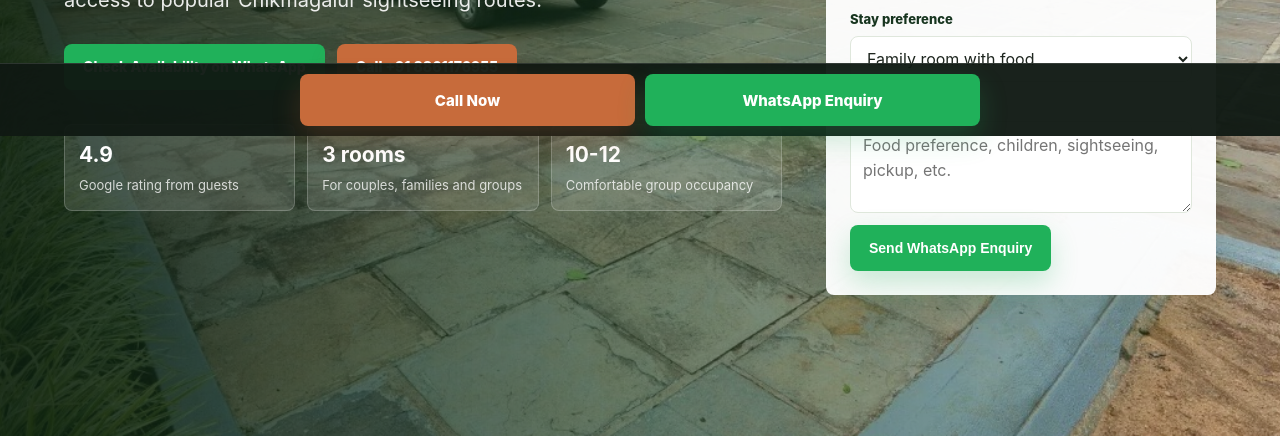
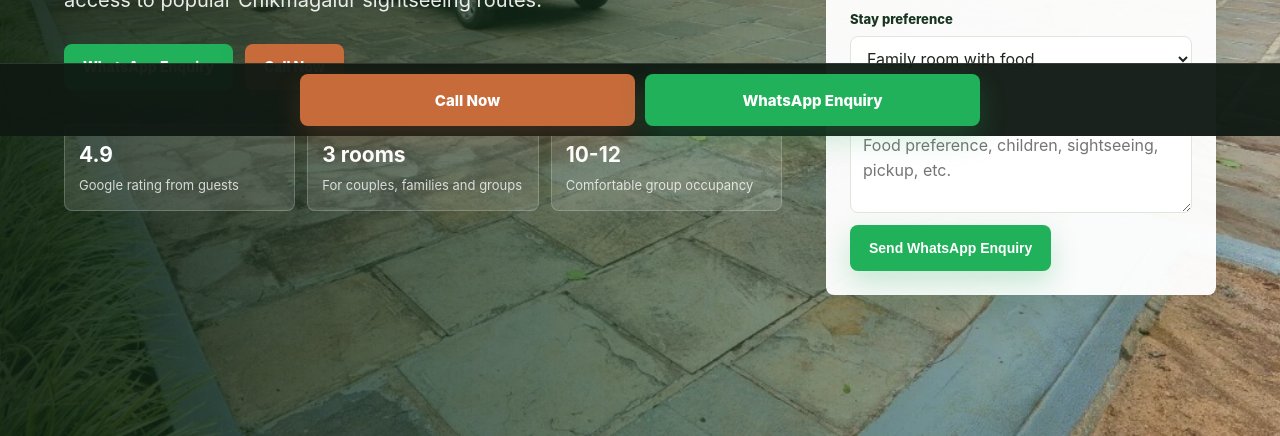
Before and after one commit to mamusthafa/sarithagali, a plain HTML site: page index.html in a window 1280 px wide. Shown: the part 664-1100 px from the top of the page. Drawn offline with Linux system fonts and the light colour scheme.

Commit message:
Add target='_blank' to WhatsApp enquiry links

```diff
--- a/index.html
+++ b/index.html
@@ -52,7 +52,7 @@
         <a href="places.html">Nearby Places</a>
         <a href="contact.html">Contact</a>
       </nav>
-      <div class="nav-actions"><a class="btn btn-outline desktop-only" href="tel:+918861176955">Call Now</a><a class="btn btn-primary" data-default-whatsapp href="#">WhatsApp Enquiry</a></div>
+      <div class="nav-actions"><a class="btn btn-outline desktop-only" href="tel:+918861176955">Call Now</a><a class="btn btn-primary" data-default-whatsapp href="#" target="_blank">WhatsApp Enquiry</a></div>
     </div>
   </header>
 
@@ -64,8 +64,8 @@
           <h1>Wake up inside a coffee estate in Chikmagalur.</h1>
           <p class="hero-copy">Stay at Galimale Homestay near the hills, with clean garden-view rooms, homemade Malnad-style food, campfire evenings and easy access to popular Chikmagalur sightseeing routes.</p>
           <div class="hero-ctas">
-            <a class="btn btn-primary" data-default-whatsapp href="#">Check Availability on WhatsApp</a>
-            <a class="btn btn-call" href="tel:+918861176955">Call +91 8861176955</a>
+            <a class="btn btn-primary" data-default-whatsapp href="#" target="_blank">WhatsApp Enquiry</a>
+            <a class="btn btn-call" href="tel:+918861176955">Call Now</a>
           </div>
           <div class="trust-row" aria-label="Quick stay highlights">
             <div class="trust-pill"><strong>4.9</strong><span>Google rating from guests</span></div>
```
